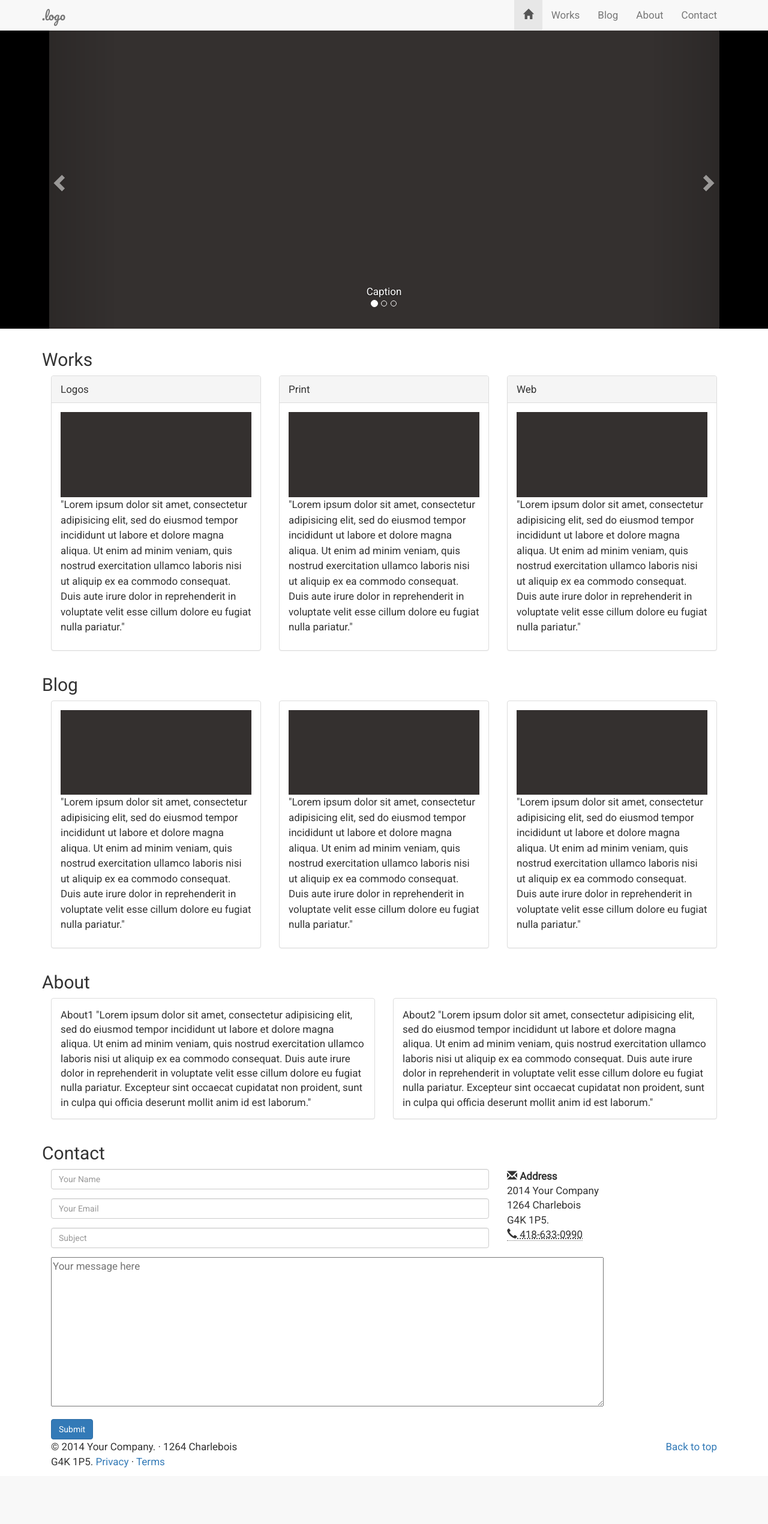
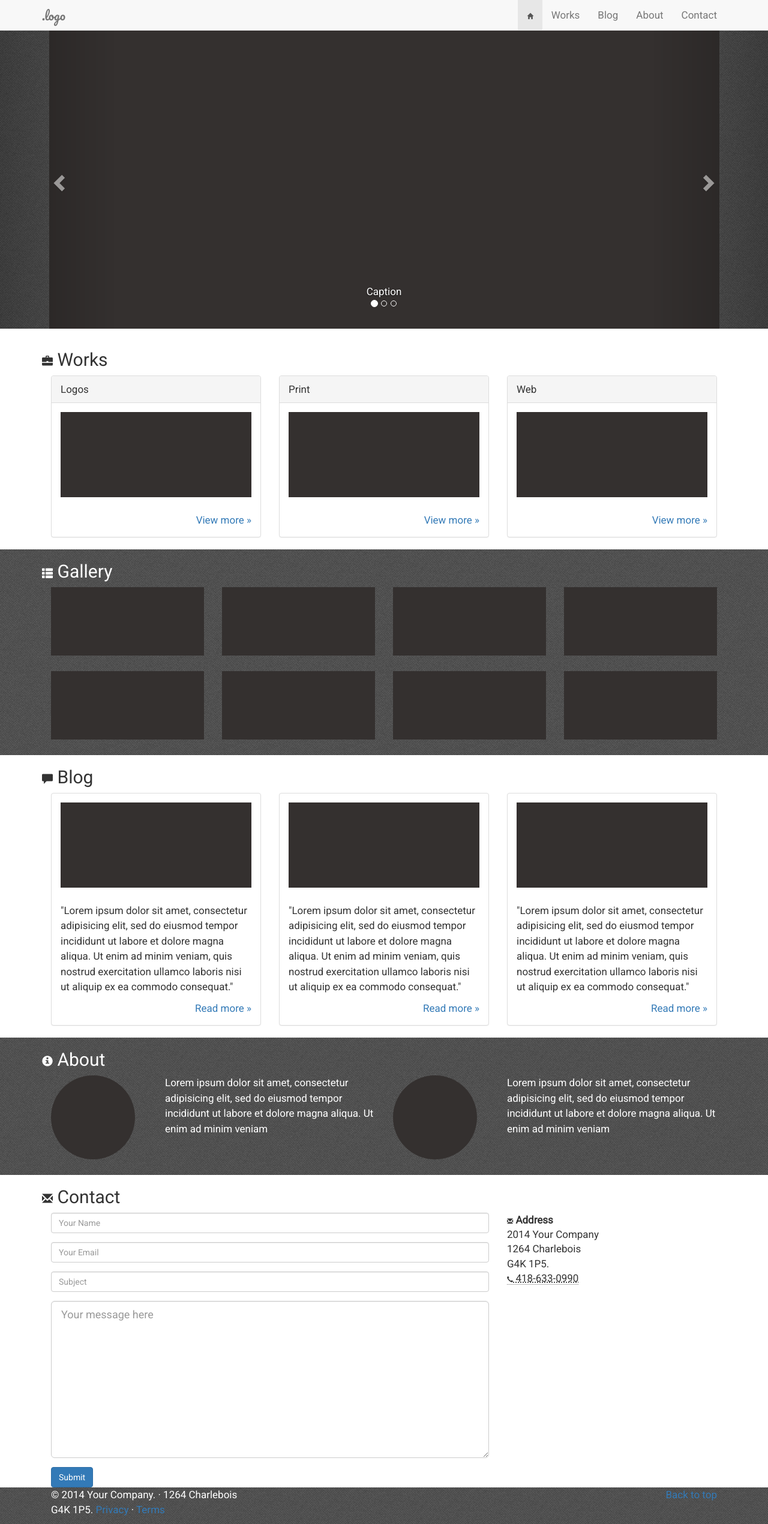
Before and after one commit to jazio/silexboot, a PHP site: page / in a window 1280 px wide. Shown: the whole page at 60% size. Before the commit the page ends 2447 px from the top, so only its background shows below. Run offline with PHP 8.4, Linux system fonts and the light colour scheme; some libraries are stand-ins or nearby versions.

Commit message:
gallery, background

```diff
--- a/web/index.html
+++ b/web/index.html
@@ -101,13 +101,13 @@
         ================================================== -->
         <div id="works" class="row">
           <div class="container">
-            <h2>Works</h2>
+            <h2><span class="glyphicon glyphicon-briefcase"></span> Works</h2>
             <div class="col-md-4">
               <div class="panel panel-default">
                 <div class="panel-heading">Logos</div>
                 <div class="panel-body">
                   <img src="img/carousel.jpg" alt="Carousel slide" width="100%" height="20%">
-                  <p>"Lorem ipsum dolor sit amet, consectetur adipisicing elit, sed do eiusmod tempor incididunt ut labore et dolore magna aliqua. Ut enim ad minim veniam, quis nostrud exercitation ullamco laboris nisi ut aliquip ex ea commodo consequat. Duis aute irure dolor in reprehenderit in voluptate velit esse cillum dolore eu fugiat nulla pariatur."</p>
+                  <p><a class="pull-right" href="#">View more &raquo;</a></p>
 
                 </div>
               </div>
@@ -119,7 +119,8 @@
                 <div class="panel-body">
 
                   <img src="img/carousel.jpg" alt="Carousel slide" width="100%" height="20%">
-                  <p>"Lorem ipsum dolor sit amet, consectetur adipisicing elit, sed do eiusmod tempor incididunt ut labore et dolore magna aliqua. Ut enim ad minim veniam, quis nostrud exercitation ullamco laboris nisi ut aliquip ex ea commodo consequat. Duis aute irure dolor in reprehenderit in voluptate velit esse cillum dolore eu fugiat nulla pariatur."</p>
+                  <p><a class="pull-right" href="#">View more &raquo;</a></p>
+
                 </div>
               </div>
             </div>
@@ -128,22 +129,77 @@
                 <div class="panel-heading">Web</div>
                 <div class="panel-body">
                   <img src="img/carousel.jpg" alt="Carousel slide" width="100%" height="20%">
-                  <p>"Lorem ipsum dolor sit amet, consectetur adipisicing elit, sed do eiusmod tempor incididunt ut labore et dolore magna aliqua. Ut enim ad minim veniam, quis nostrud exercitation ullamco laboris nisi ut aliquip ex ea commodo consequat. Duis aute irure dolor in reprehenderit in voluptate velit esse cillum dolore eu fugiat nulla pariatur."</p>
+                  <p><a class="pull-right" href="#">View more &raquo;</a></p>
+
                 </div>
               </div>
             </div>
           </div>
         </div>
+
+<!-- Gallery
+  ================================================== -->
+
+
+  <div id="gallery" class="row">
+    <div class="container">
+      <h2><span class="glyphicon glyphicon-th-list"></span> Gallery</h2>
+<div class="col-md-3">
+  <img src="img/carousel.jpg" alt="Carousel slide" width="100%" height="20%">
+     <div class="col-md-4"></div>
+  </div>
+
+    <div class="col-md-3">
+  <img src="img/carousel.jpg" alt="Carousel slide" width="100%" height="20%">
+     <div class="col-md-4"></div>
+  </div>
+<div class="col-md-3">
+  <img src="img/carousel.jpg" alt="Carousel slide" width="100%" height="20%">
+     <div class="col-md-4"></div>
+  </div>
+
+<div class="col-md-3">
+  <img src="img/carousel.jpg" alt="Carousel slide" width="100%" height="20%">
+     <div class="col-md-4"></div>
+  </div>
+
+
+<div class="col-md-3">
+  <img src="img/carousel.jpg" alt="Carousel slide" width="100%" height="20%">
+     <div class="col-md-4"></div>
+  </div>
+
+<div class="col-md-3">
+  <img src="img/carousel.jpg" alt="Carousel slide" width="100%" height="20%">
+     <div class="col-md-4"></div>
+  </div>
+
+<div class="col-md-3">
+  <img src="img/carousel.jpg" alt="Carousel slide" width="100%" height="20%">
+     <div class="col-md-4"></div>
+  </div>
+
+<div class="col-md-3">
+  <img src="img/carousel.jpg" alt="Carousel slide" width="100%" height="20%">
+     <div class="col-md-4"></div>
+  </div>
+
+</div>
+</div>
+
+
+
         <!-- Blog
         ================================================== -->
         <div id="blog"class="row">
           <div class="container">
-            <h2>Blog</h2>
+            <h2><span class="glyphicon glyphicon-comment"></span> Blog</h2>
             <div class="col-md-4">
               <div class="panel panel-default">
                <div class="panel-body">
                  <img src="img/carousel.jpg" alt="Carousel slide" width="100%" height="20%">
-                 <p>"Lorem ipsum dolor sit amet, consectetur adipisicing elit, sed do eiusmod tempor incididunt ut labore et dolore magna aliqua. Ut enim ad minim veniam, quis nostrud exercitation ullamco laboris nisi ut aliquip ex ea commodo consequat. Duis aute irure dolor in reprehenderit in voluptate velit esse cillum dolore eu fugiat nulla pariatur."</p>
+                 <p>"Lorem ipsum dolor sit amet, consectetur adipisicing elit, sed do eiusmod tempor incididunt ut labore et dolore magna aliqua. Ut enim ad minim veniam, quis nostrud exercitation ullamco laboris nisi ut aliquip ex ea commodo consequat."</p>
+                 <p><a class="pull-right" href="#">Read more &raquo;</a></p>
                </div>
              </div>
            </div>
@@ -151,7 +207,8 @@
             <div class="panel panel-default">
               <div class="panel-body">
                <img src="img/carousel.jpg" alt="Carousel slide" width="100%" height="20%">
-               <p>"Lorem ipsum dolor sit amet, consectetur adipisicing elit, sed do eiusmod tempor incididunt ut labore et dolore magna aliqua. Ut enim ad minim veniam, quis nostrud exercitation ullamco laboris nisi ut aliquip ex ea commodo consequat. Duis aute irure dolor in reprehenderit in voluptate velit esse cillum dolore eu fugiat nulla pariatur."</p>
+               <p>"Lorem ipsum dolor sit amet, consectetur adipisicing elit, sed do eiusmod tempor incididunt ut labore et dolore magna aliqua. Ut enim ad minim veniam, quis nostrud exercitation ullamco laboris nisi ut aliquip ex ea commodo consequat."</p>
+               <p><a class="pull-right" href="#">Read more &raquo;</a></p>
              </div>
            </div>
          </div>
@@ -159,7 +216,8 @@
           <div class="panel panel-default">
            <div class="panel-body">
             <img src="img/carousel.jpg" alt="Carousel slide" width="100%" height="20%">
-            <p>"Lorem ipsum dolor sit amet, consectetur adipisicing elit, sed do eiusmod tempor incididunt ut labore et dolore magna aliqua. Ut enim ad minim veniam, quis nostrud exercitation ullamco laboris nisi ut aliquip ex ea commodo consequat. Duis aute irure dolor in reprehenderit in voluptate velit esse cillum dolore eu fugiat nulla pariatur."</p>
+            <p>"Lorem ipsum dolor sit amet, consectetur adipisicing elit, sed do eiusmod tempor incididunt ut labore et dolore magna aliqua. Ut enim ad minim veniam, quis nostrud exercitation ullamco laboris nisi ut aliquip ex ea commodo consequat."</p>
+            <p><a class="pull-right" href="#">Read more &raquo;</a></p>
           </div>
         </div>
       </div>
@@ -169,31 +227,28 @@
         ================================================== -->
         <div id="about"class="row">
           <div class="container">
-            <h2>About</h2>
-            <div class="col-md-6">
-              <div class="panel panel-default">
-               <div class="panel-body">
-                About1
-                "Lorem ipsum dolor sit amet, consectetur adipisicing elit, sed do eiusmod tempor incididunt ut labore et dolore magna aliqua. Ut enim ad minim veniam, quis nostrud exercitation ullamco laboris nisi ut aliquip ex ea commodo consequat. Duis aute irure dolor in reprehenderit in voluptate velit esse cillum dolore eu fugiat nulla pariatur. Excepteur sint occaecat cupidatat non proident, sunt in culpa qui officia deserunt mollit anim id est laborum."
-              </div>
-            </div>
+            <h2><span class="glyphicon glyphicon-info-sign"></span> About</h2>
+            <div class="col-md-2">
+             <img src="img/carousel.jpg" alt="" width="140px" height="140px" class="img-circle"/>
+           </div>
+           <div class="col-md-4">
+
+
+            <p>Lorem ipsum dolor sit amet, consectetur adipisicing elit, sed do eiusmod tempor incididunt ut labore et dolore magna aliqua. Ut enim ad minim veniam</p>
           </div>
-
-          <div class="col-md-6">
-            <div class="panel panel-default">
-              <div class="panel-body">
-               About2
-               "Lorem ipsum dolor sit amet, consectetur adipisicing elit, sed do eiusmod tempor incididunt ut labore et dolore magna aliqua. Ut enim ad minim veniam, quis nostrud exercitation ullamco laboris nisi ut aliquip ex ea commodo consequat. Duis aute irure dolor in reprehenderit in voluptate velit esse cillum dolore eu fugiat nulla pariatur. Excepteur sint occaecat cupidatat non proident, sunt in culpa qui officia deserunt mollit anim id est laborum."
-             </div>
-           </div>
+          <div class="col-md-2">
+           <img src="img/carousel.jpg" alt="" width="140px" height="140px" class="img-circle"/>
          </div>
-       </div>
-     </div>
+         <div class="col-md-4">
+          <p>Lorem ipsum dolor sit amet, consectetur adipisicing elit, sed do eiusmod tempor incididunt ut labore et dolore magna aliqua. Ut enim ad minim veniam</p>
+        </div>
+      </div>
+    </div>
         <!-- Contact
         ================================================== -->
         <div id="contact"class="row">
           <div class="container">
-            <h2>Contact</h2>
+            <h2><span class="glyphicon glyphicon-envelope"></span> Contact</h2>
             <div class="col-md-8">
               <form action="" method="POST" role="form">
                 <div class="form-group">
@@ -208,10 +263,10 @@
                 </div>
 
                 <div class="form-group">
-                <textarea placeholder="Your message here" cols="100%" rows="10"></textarea>
+                  <textarea placeholder="Your message here" class="form-control input-lg" cols="100%" rows="10"></textarea>
                 </div>
 
-                <button type="submit" class="btn btn-primary">Submit</button>
+ <button type="submit" class="btn btn-primary">Submit</button>
               </form>
             </div>
             <div class="col-md-4">
@@ -228,7 +283,7 @@
 
         <!-- Footer
         ================================================== -->
-        <div class="row">
+        <div id="footer" class="row">
          <div class="container">
            <div class="col-md-12">
              <footer>
--- a/web/styles/screen.css
+++ b/web/styles/screen.css
@@ -14,6 +14,8 @@ p {
 	line-height: 1.5em;
 }
 
+.glyphicon {font-size: 60%;}
+
 /* Layout */
 
 body {
@@ -21,10 +23,17 @@ body {
 }
 
 .carousel-inner {
-	background:black;
+	background:url(../img/tweed.png) repeat;
 	margin-bottom: 15px;
 }
 .carousel-inner img {
 	margin:auto;
 
 }
+
+#gallery, #about, #footer {
+background: url(../img/tweed.png) repeat;
+color: white;
+}
+
+img {margin: 0 0 1.5em 0}
```
Also changed, not shown: README.md, web/img/tweed.png (added).
